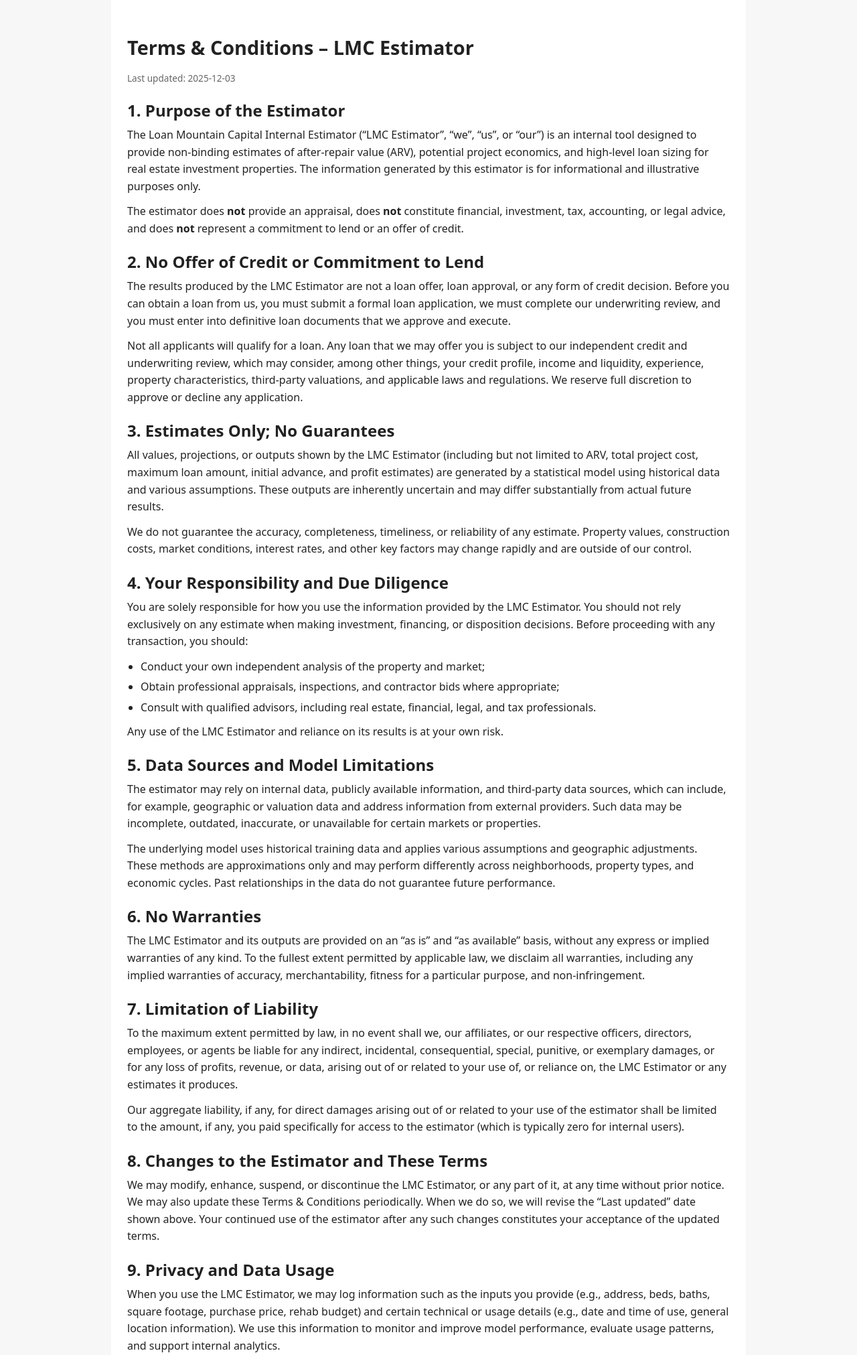
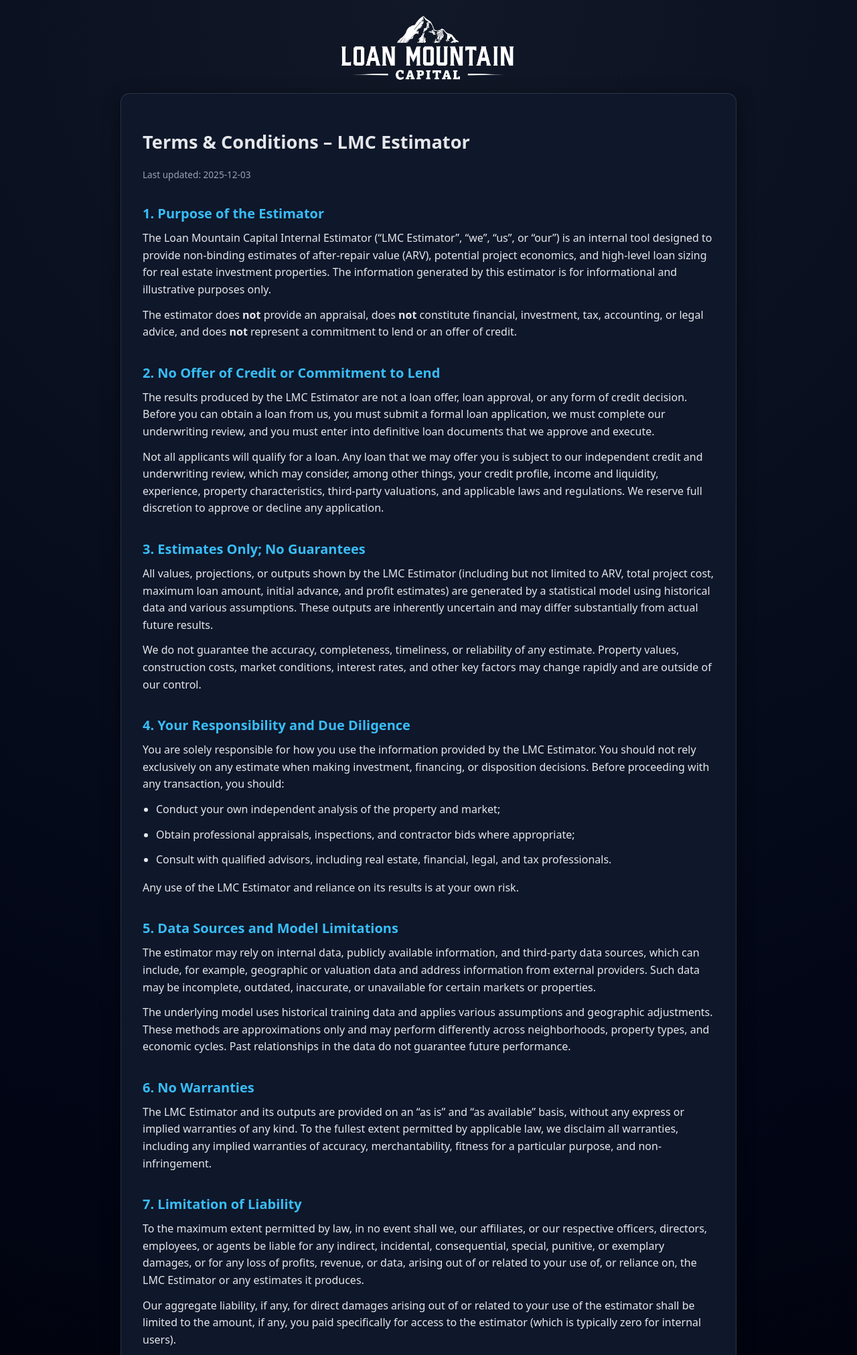
Before and after one commit to sergiovega93/lmc-estimator, a FastAPI app: page /terms in a window 1280 px wide. Shown: the top 2023 px of the page at 67% size. Run offline with FastAPI, Linux system fonts and the light colour scheme; parts of the project's set-up code (start-up, migrations or seed data) failed here and were passed over.

Commit message:
Richard changes

```diff
--- a/templates/terms.html
+++ b/templates/terms.html
@@ -4,58 +4,130 @@
   <meta charset="UTF-8" />
   <title>LMC Estimator – Terms & Conditions</title>
   <meta name="viewport" content="width=device-width, initial-scale=1" />
+
   <style>
+    :root {
+      --bg-dark: radial-gradient(circle at top, #111827 0, #020617 55%, #000 100%);
+      --text-main: #e5e7eb;
+      --text-muted: #94a3b8;
+      --accent: #38bdf8;
+      --card-bg: #0f172a;
+      --card-border: rgba(148, 163, 184, 0.2);
+    }
+
     body {
+      margin: 0;
+      min-height: 100vh;
       font-family: system-ui, -apple-system, BlinkMacSystemFont, "Segoe UI", sans-serif;
-      margin: 0;
-      padding: 0;
-      background: #f7f7f7;
-      color: #222;
+      background: var(--bg-dark);
+      color: var(--text-main);
+      padding: 24px;
+
+      /* Match index/result layout */
+      display: flex;
+      flex-direction: column;
+      align-items: center;
     }
-    .page {
-      max-width: 900px;
-      margin: 0 auto;
-      padding: 2rem 1.5rem 3rem;
-      background: #fff;
+
+    .shell {
+      width: 100%;
+      max-width: 920px;
+      flex: 1;
+
+      display: flex;
+      flex-direction: column;
+      justify-content: center;
     }
-    h1, h2, h3 {
+
+    .card {
+      background: var(--card-bg);
+      border: 1px solid var(--card-border);
+      border-radius: 14px;
+      padding: 32px;
+      box-shadow: 0 8px 28px rgba(0, 0, 0, 0.45);
+      line-height: 1.6;
+    }
+
+    h1, h2 {
       font-weight: 600;
       margin-bottom: 0.5rem;
+      color: var(--text-main);
     }
+
     h1 {
-      font-size: 1.8rem;
+      font-size: 1.7rem;
       margin-bottom: 1rem;
     }
-    p {
-      line-height: 1.6;
+
+    h2 {
+      margin-top: 2rem;
+      font-size: 1.25rem;
+      color: var(--accent);
+    }
+
+    p, li {
+      color: var(--text-main);
       margin: 0.5rem 0 0.75rem;
     }
+
     ul {
-      margin: 0.35rem 0 0.75rem 1.25rem;
+      margin: 0.35rem 0 1rem 1.25rem;
       padding: 0;
     }
-    li {
-      margin-bottom: 0.4rem;
-      line-height: 1.5;
+
+    .muted {
+      font-size: 0.85rem;
+      color: var(--text-muted);
     }
+
     a {
+      color: var(--accent);
       text-decoration: none;
     }
+
     a:hover {
       text-decoration: underline;
     }
-    .muted {
-      font-size: 0.85rem;
-      color: #666;
-    }
+
     .back-link {
       margin-top: 1.5rem;
       font-size: 0.9rem;
     }
+
+    /* Footer consistent with other pages */
+    .site-footer {
+      margin-top: 18px;
+      padding-top: 10px;
+      font-size: 0.85rem;
+      color: var(--text-muted);
+      text-align: center;
+      border-top: 1px solid rgba(148, 163, 184, 0.35);
+    }
+    .site-header {
+      display: flex;
+      justify-content: center;
+      margin-bottom: 16px;
+    }
+    .site-logo {
+      max-width: 260px;
+      height: auto;
+    }
+    .site-footer p {
+      margin: 0;
+    }
   </style>
 </head>
+
 <body>
-  <div class="page">
+  <div class="shell">
+    <header class="site-header">
+      <img
+        src="{{ request.url_for('static', path='img/lmc_logo_white.png') }}"
+        alt="Loan Mountain Capital"
+        class="site-logo"
+      />
+    </header>
+    <div class="card">
       <h1>Terms &amp; Conditions – LMC Estimator</h1>
       <p class="muted">Last updated: {{ last_updated or "2025-12-03" }}</p>
 
@@ -171,7 +243,7 @@
       </p>
 
       <p class="back-link">
-      &larr; <a href="{{ request.url_for('home') }}">Back to Estimator</a>
+        &larr; <a href="{{ request.url_for('home') }}" style="color: var(--accent);">Back to Estimator</a>
       </p>
 
       <p class="muted">
@@ -179,5 +251,14 @@
         by qualified legal counsel before being relied upon for any external, public-facing deployment.
       </p>
     </div>
+  </div>
+
+  <footer class="site-footer">
+    <p>
+      © 2025 Loan Mountain Capital.
+      Estimates are for informational purposes only and are not appraisals or loan offers.
+      <a href="{{ request.url_for('terms') }}" target="_blank" rel="noopener noreferrer">Terms &amp; Conditions</a>
+    </p>
+  </footer>
 </body>
 </html>
```
Also changed, not shown: static/img/lmc_logo_white.png (added). Lines whose indentation alone changed are shown as unchanged.
